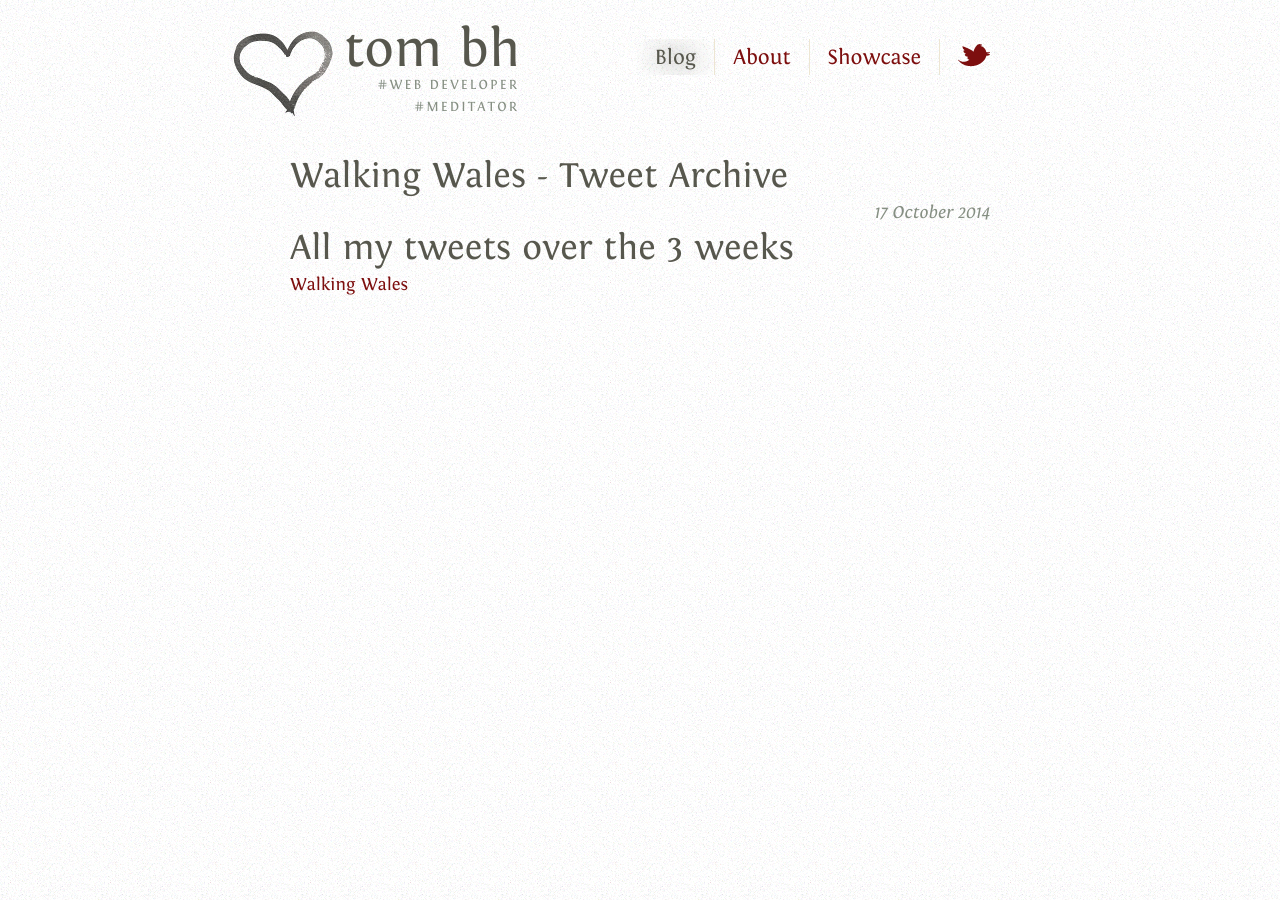
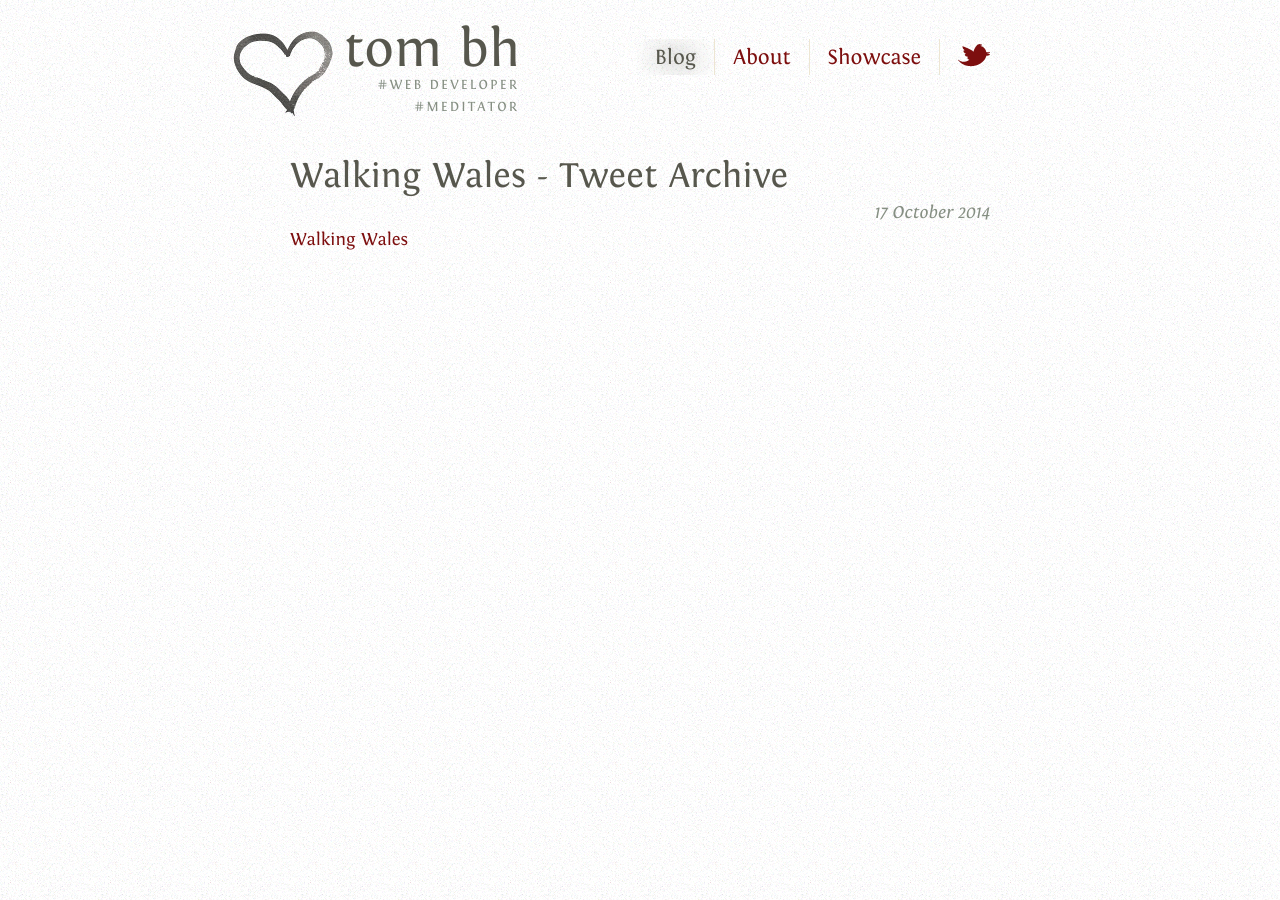
Before and after one commit to tombh/tombh.github.io, a Jekyll site: the page built from _posts/2014-10-17-walking-wales---tweet-archive.markdown, in a window 1280 px wide. Built offline with Jekyll 4.4.1, drawn with Linux system fonts in a browser that asks for light colours; Markdown is read by kramdown in place of the engine named in the settings; comment, search, counter and statistics services are not loaded.

Commit message:
Change tweet archive title

```diff
--- a/_posts/2014-10-17-walking-wales---tweet-archive.markdown
+++ b/_posts/2014-10-17-walking-wales---tweet-archive.markdown
@@ -7,7 +7,5 @@ categories:
 - Mill Grist
 ---
 
-#All my tweets over the 3 weeks
-
 <a class="twitter-timeline"  href="https://twitter.com/twombh/timelines/523198842791923712" data-widget-id="523203565251080192">Walking Wales</a>
 <script>!function(d,s,id){var js,fjs=d.getElementsByTagName(s)[0],p=/^http:/.test(d.location)?'http':'https';if(!d.getElementById(id)){js=d.createElement(s);js.id=id;js.src=p+"://platform.twitter.com/widgets.js";fjs.parentNode.insertBefore(js,fjs);}}(document,"script","twitter-wjs");</script>
```
